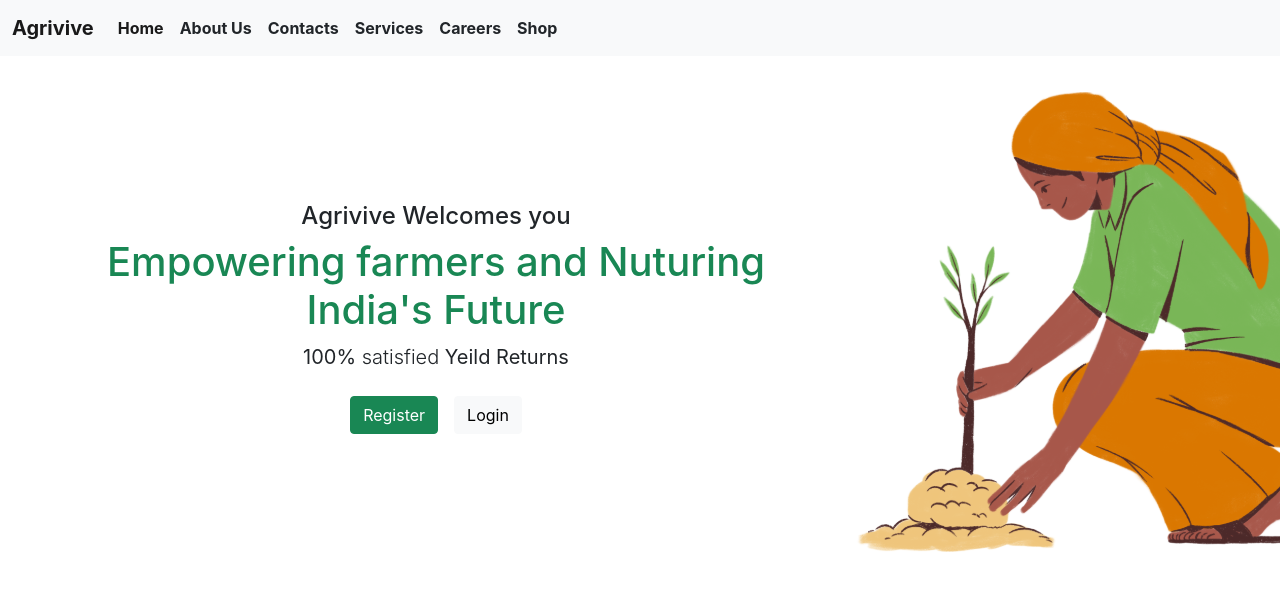
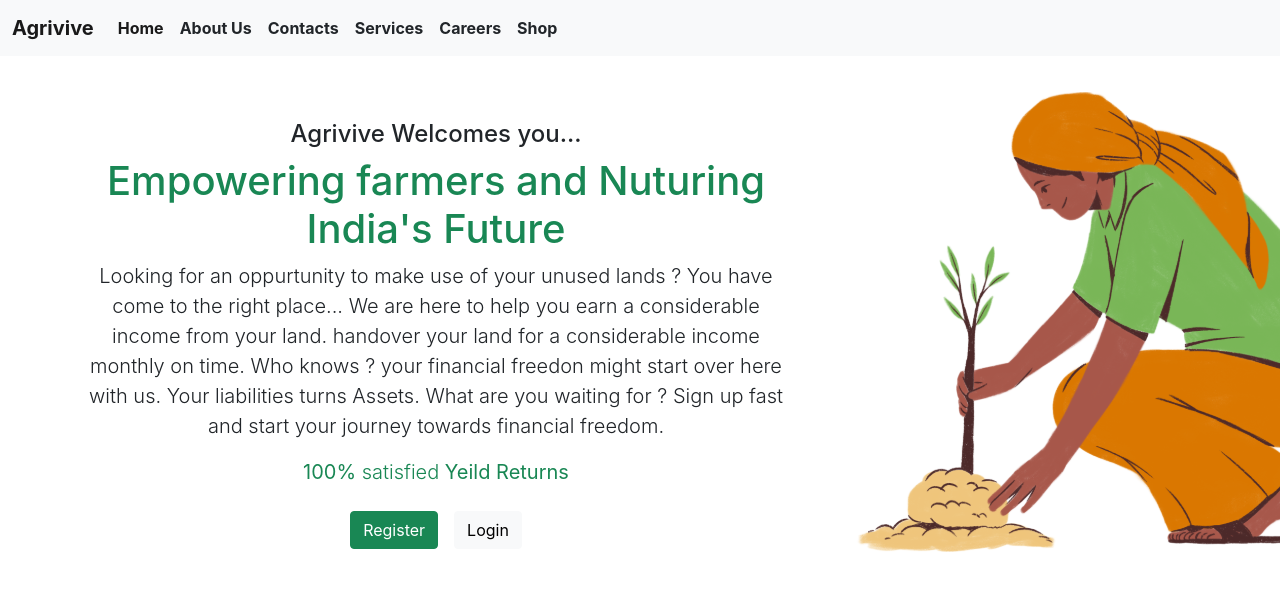
Before and after one commit to HariSirikonda/Agrivive, a React (Create React App) app: page / in a window 1280 px wide. Shown: the top 590 px of the page. Built offline with nearby package versions, Linux system fonts and the light colour scheme.

Commit message:
Home updated

```diff
--- a/src/components/home.js
+++ b/src/components/home.js
@@ -12,10 +12,11 @@ function Home() {
             <section className='Intro container-fluid'>
                 <div className='row m-2 p-2'>
                     <div className='col-8 d-flex align-items-center justify-content-center  '>
-                        <div className='squareContainer'>
-                            <h4>Agrivive Welcomes you</h4>
+                        <div className='squareContainer p-5'>
+                            <h4>Agrivive Welcomes you...</h4>
                             <h1 className='text-success'>Empowering farmers and Nuturing India's Future</h1>
-                            <p className='lead'><b>100%</b> satisfied <b>Yeild Returns</b></p>
+                            <p className='lead'>Looking for an oppurtunity to make use of your unused lands ? You have come to the right place... We are here to help you earn a considerable income from your land. handover your land for a considerable income monthly on time. Who knows ? your financial freedon might start over here with us. Your liabilities turns Assets. What are you waiting for ? Sign up fast and start your journey towards financial freedom.</p>
+                            <p className='lead text-success'><b>100%</b> satisfied <b>Yeild Returns</b></p>
                             <button className='btn btn-success m-2' type='submit'>Register</button>
                             <button className='btn btn-light m-2' type='submit'>Login</button>
                         </div>
```
